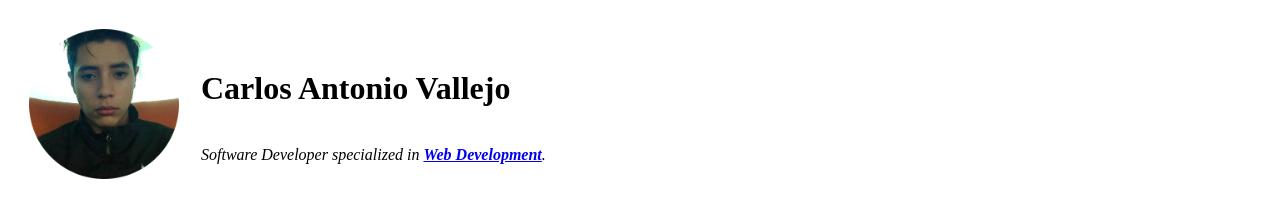
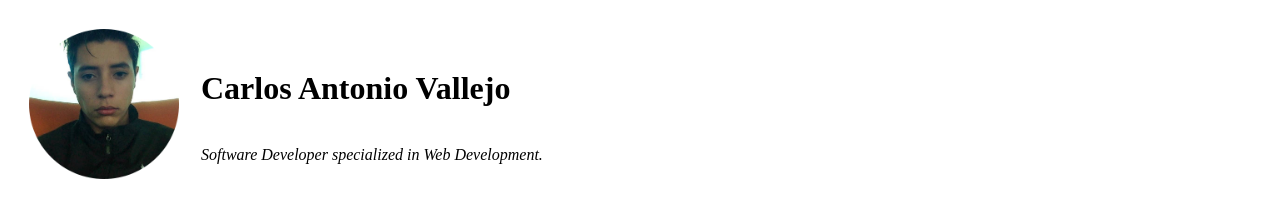
Before and after one commit to Cavalgo/cv, a plain HTML site: page index.html in a window 1280 px wide. Shown: the top 217 px of the page. Drawn offline with Linux system fonts and the light colour scheme.

Commit message:
Update index.html

```diff
--- a/index.html
+++ b/index.html
@@ -16,7 +16,7 @@ direction from left to right or backwards-->
     <tr>
       <td> <img src="images/Author.png" width="150" alt="Carlos profile picture"></td>
       <td>
-        <h1>Carlos Antonio Vallejo</h1><br><em>Software Developer specialized in <strong><a href="https://shorturl.at/aqux6">Web Development</a></strong>.</em>
+        <h1>Carlos Antonio Vallejo</h1><br><em>Software Developer specialized in Web Development.</em>
       </td>
     </tr>
   </table>
```
